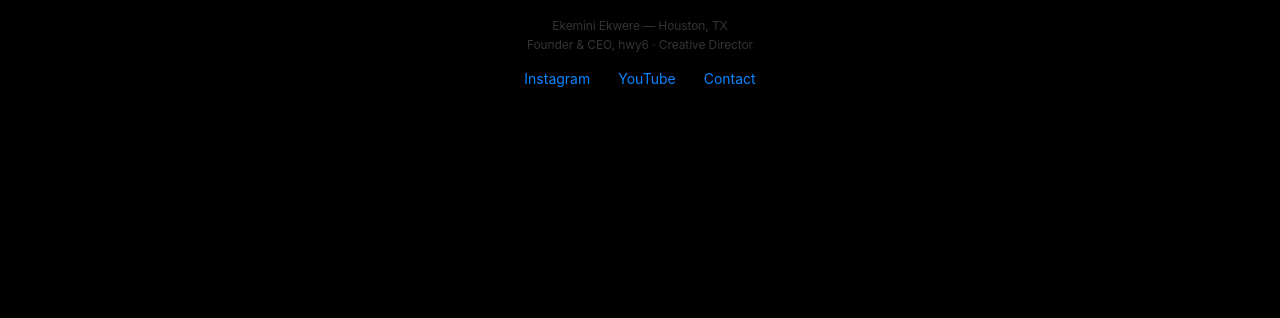
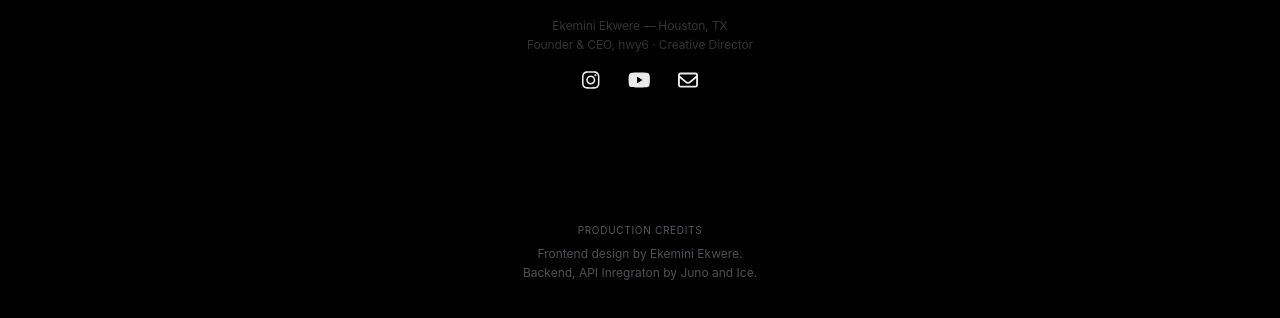
Before and after one commit to JunoAndIce/ekdsgn_new, a React (Create React App) app: page /#/ in a window 1280 px wide. Shown: the part 1571-1889 px from the top of the page. Before the commit the page ends 1702 px from the top, so only its background shows below. Built offline with nearby package versions, Linux system fonts and the light colour scheme; a web font is replaced by a local one.

Commit message:
New footers

```diff
--- a/src/assets/css/portfolio.css
+++ b/src/assets/css/portfolio.css
@@ -399,8 +399,49 @@ html, body {
   display: block; margin: 0 auto 12px;
 }
 .footer-name { font-size: 12px; color: rgba(235,235,245,0.22); letter-spacing: -0.1px; line-height: 1.6; }
+.footer-credit {
+  margin-top: 128px;
+  max-width: 460px;
+  margin-left: auto;
+  margin-right: auto;
+}
+.footer-credit-label {
+  display: inline-block;
+  font-size: 10px;
+  text-transform: uppercase;
+  letter-spacing: 0.7px;
+  color: rgba(235,235,245,0.38);
+}
+.footer-credit-copy {
+  margin-top: 6px;
+  font-size: 12px;
+  line-height: 1.6;
+  color: rgba(235,235,245,0.34);
+}
 .footer-links { display: flex; justify-content: center; gap: 28px; margin-top: 16px; }
-.footer-link { font-size: 14px; color: var(--blue); cursor: pointer; font-weight: 400; }
+.footer-link {
+  display: inline-flex;
+  align-items: center;
+  justify-content: center;
+  color: rgba(255,255,255,0.92);
+  cursor: pointer;
+  font-size: 20px;
+  line-height: 1;
+  transition: transform 0.18s ease, color 0.18s ease, opacity 0.18s ease, filter 0.18s ease;
+}
+.footer-link:hover {
+  transform: translateY(-1px);
+  opacity: 1;
+}
+.footer-link.instagram:hover {
+  color: #d62976;
+}
+.footer-link.youtube:hover {
+  color: #ff0033;
+}
+.footer-link.email:hover {
+  color: #7dd3fc;
+}
 
 /* ─── TOP NAV ─── */
 .header-nav-list {
--- a/src/components/Footer/Footer.js
+++ b/src/components/Footer/Footer.js
@@ -1,4 +1,7 @@
 import React from 'react';
+import { FontAwesomeIcon } from '@fortawesome/react-fontawesome';
+import { faInstagram, faYoutube } from '@fortawesome/free-brands-svg-icons';
+import { faEnvelope } from '@fortawesome/free-regular-svg-icons';
 import ekWhiteLogo from '../../assets/images/EKWHITE.png';
 
 const Footer = () => {
@@ -15,9 +18,22 @@ const Footer = () => {
         Founder &amp; CEO, hwy6 · Creative Director
       </div>
       <div className="footer-links">
-        <span className="footer-link">Instagram</span>
-        <span className="footer-link">YouTube</span>
-        <span className="footer-link">Contact</span>
+        <span className="footer-link instagram" aria-label="Instagram">
+          <FontAwesomeIcon icon={faInstagram} />
+        </span>
+        <span className="footer-link youtube" aria-label="YouTube">
+          <FontAwesomeIcon icon={faYoutube} />
+        </span>
+        <span className="footer-link email" aria-label="Contact">
+          <FontAwesomeIcon icon={faEnvelope} />
+        </span>
+      </div>
+      <div className="footer-credit">
+        <span className="footer-credit-label">Production Credits</span>
+        <p className="footer-credit-copy">
+          Frontend design by Ekemini Ekwere.<br/>
+          Backend, API Inregraton by Juno and Ice.
+        </p>
       </div>
     </div>
   );
--- a/src/data/cloudinaryGalleryManifest.json
+++ b/src/data/cloudinaryGalleryManifest.json
@@ -1,5 +1,5 @@
 {
-  "generatedAt": "2026-03-17T04:10:00.500Z",
+  "generatedAt": "2026-03-17T04:36:22.027Z",
   "source": "cloudinary-admin-api",
   "galleries": {
     "ek": [],
--- a/src/data/cloudinaryProjects.json
+++ b/src/data/cloudinaryProjects.json
@@ -1,5 +1,5 @@
 {
-  "generatedAt": "2026-03-17T04:10:00.500Z",
+  "generatedAt": "2026-03-17T04:36:22.027Z",
   "source": "cloudinary-admin-api",
   "projectPrefix": "",
   "projects": [
```
